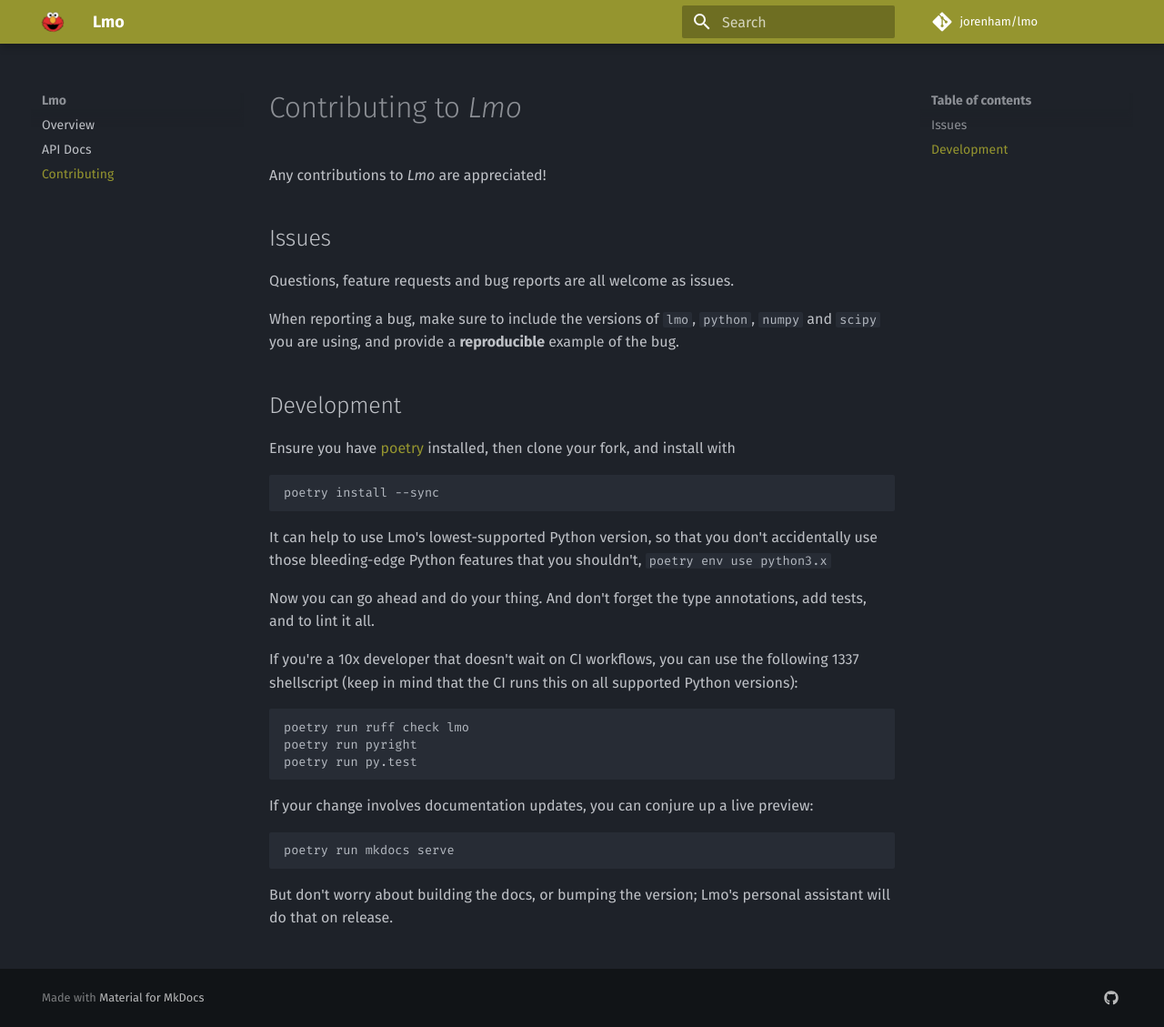
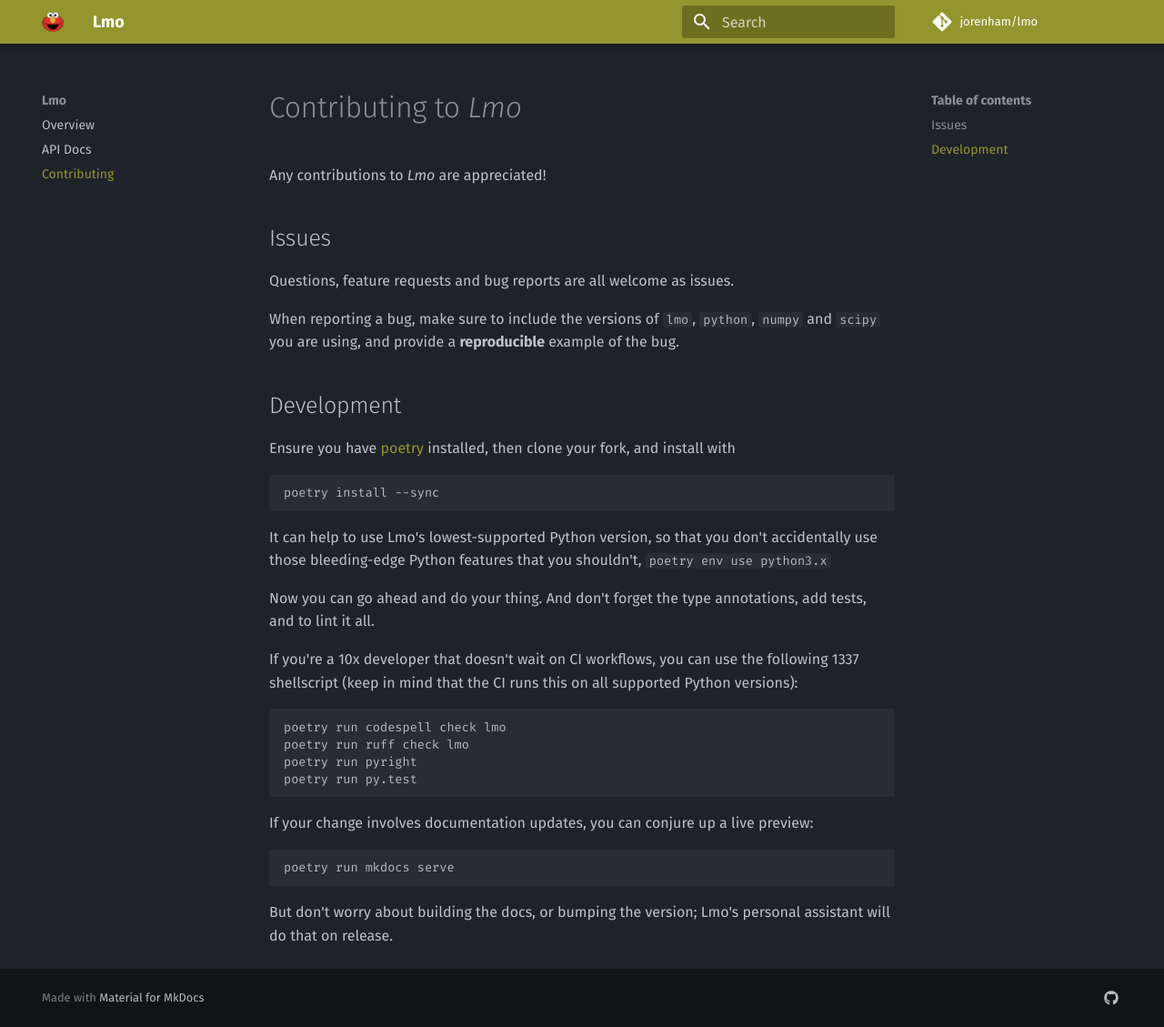
Before and after one commit to jorenham/Lmo, an MkDocs documentation site: the page built from docs/contributing.md, in a window 1280 px wide and 1129 px high. Shown: the whole window at 91% size. Built offline with MkDocs 1.6.1 and Material for MkDocs 9.7.7, drawn with Linux system fonts in a browser that asks for light colours; comment, search, counter and statistics services are not loaded.

Commit message:
added codespell to the local CI instructions

````diff
--- a/docs/contributing.md
+++ b/docs/contributing.md
@@ -31,6 +31,7 @@
 Python versions):
 
 ```bash
+poetry run codespell check lmo
 poetry run ruff check lmo
 poetry run pyright
 poetry run py.test
````
